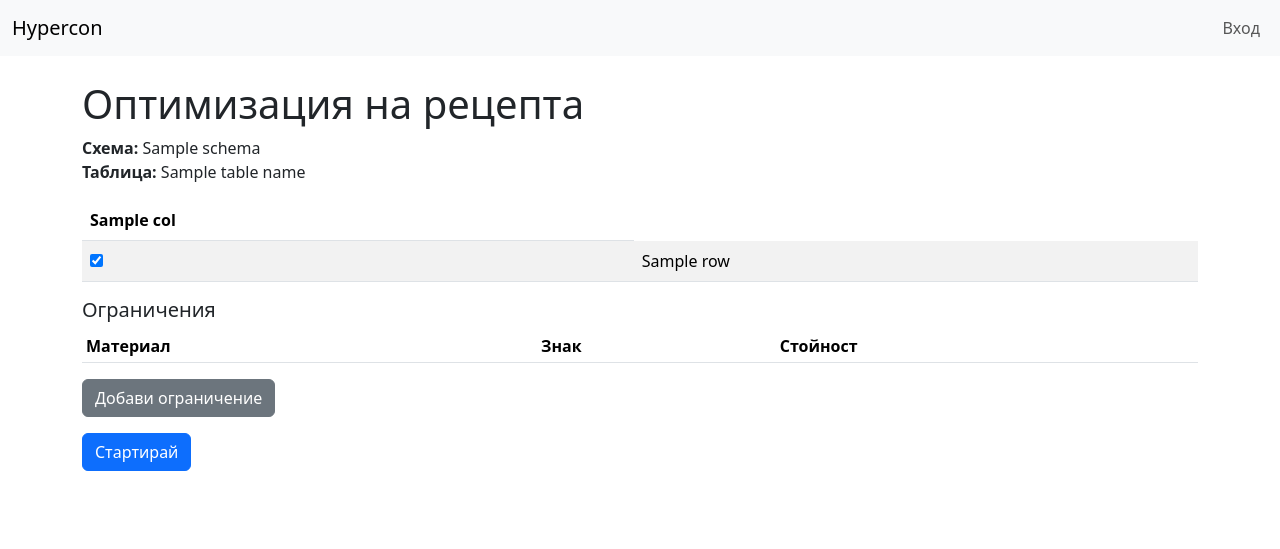
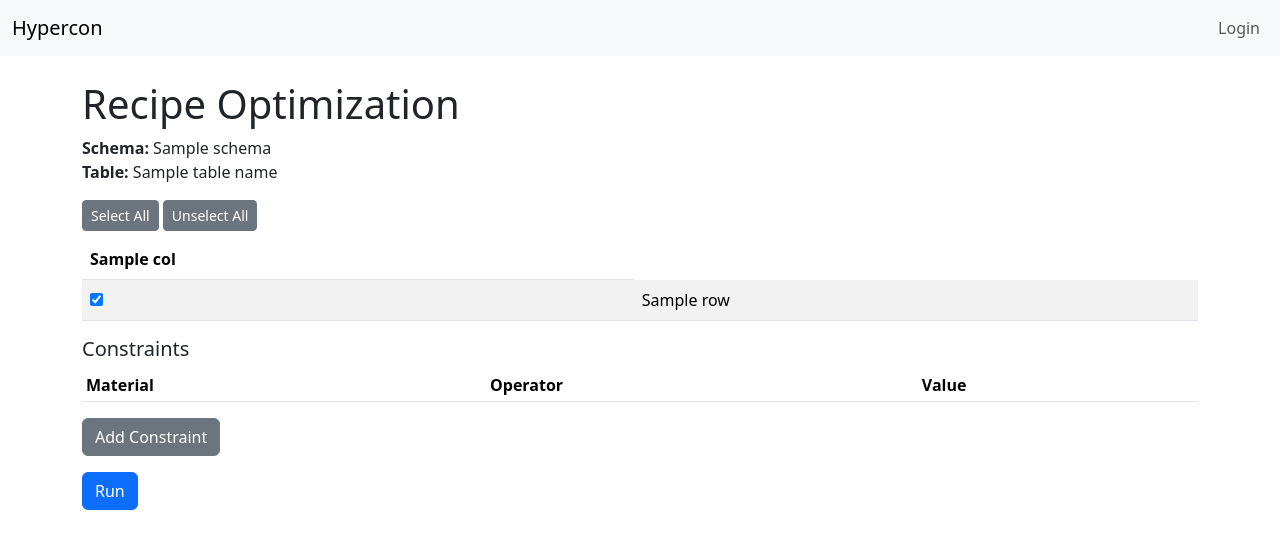
Before and after one commit to danbrawn/hypercon, a Python web app: template app/templates/optimize.html in a window 1280 px wide. Shown: the top 549 px of the page. Run offline with Jinja, Linux system fonts and the light colour scheme; the template is opened without the code that fills it: most values are stand-ins (such as "Sample title", 1, 10 or a date in 2020); lists and menus that the app fills with data are empty.

Commit message:
Convert UI text to English and add selection controls

```diff
--- a/app/routes_admin.py
+++ b/app/routes_admin.py
@@ -16,7 +16,7 @@ def manage_clients():
         schema = request.form["schema_name"].strip()
         db.session.add(Client(name=name, schema_name=schema))
         db.session.commit()
-        flash(f"Клиент {name} създаден.", "success")
+        flash(f"Client {name} created.", "success")
         return redirect(url_for("admin.manage_clients"))
 
     clients = Client.query.all()
@@ -36,7 +36,7 @@ def manage_users():
         user.set_password(pw)
         db.session.add(user)
         db.session.commit()
-        flash(f"Потребител {uname} създаден.", "success")
+        flash(f"User {uname} created.", "success")
         return redirect(url_for("admin.manage_users"))
 
     users   = User.query.all()
--- a/app/routes_auth.py
+++ b/app/routes_auth.py
@@ -22,7 +22,7 @@ def login():
             else:
                 session.pop("schema", None)
             return redirect(url_for("materials.page_materials"))
-        flash("Невалиден потребител или парола.", "danger")
+        flash("Invalid username or password.", "danger")
 
     return render_template("login.html")
 
@@ -32,5 +32,5 @@ def login():
 def logout():
     logout_user()
     session.pop("schema", None)
-    flash("Излязохте успешно.", "info")
+    flash("Logged out successfully.", "info")
     return redirect(url_for("auth.login"))
--- a/app/static/optimize.js
+++ b/app/static/optimize.js
@@ -5,6 +5,8 @@ const resultDiv = document.getElementById('result');
 const materials = JSON.parse(document.getElementById('materials-data').textContent);
 const addConstrBtn = document.getElementById('add-constr');
 const constrBody = document.getElementById('constraints-body');
+const selectAllBtn = document.getElementById('select-all');
+const unselectAllBtn = document.getElementById('unselect-all');
 
 // prevent form submission when pressing Enter
 form.addEventListener('submit', e => e.preventDefault());
@@ -54,6 +56,17 @@ function updateConstraintOptions() {
 document.querySelectorAll('.use-chk').forEach(chk =>
   chk.addEventListener('change', updateConstraintOptions)
 );
+
+if (selectAllBtn && unselectAllBtn) {
+  selectAllBtn.addEventListener('click', () => {
+    document.querySelectorAll('.use-chk').forEach(c => (c.checked = true));
+    updateConstraintOptions();
+  });
+  unselectAllBtn.addEventListener('click', () => {
+    document.querySelectorAll('.use-chk').forEach(c => (c.checked = false));
+    updateConstraintOptions();
+  });
+}
 
 // initial setup
 updateConstraintOptions();
@@ -134,7 +147,7 @@ runBtn.addEventListener('click', e => {
     .then(showResult)
     .catch(err => {
       console.error('Optimization error', err);
-      alert(err.message || 'Грешка при оптимизацията.');
+      alert(err.message || 'Optimization error.');
 
     })
     .finally(() => {
--- a/app/templates/admin/clients.html
+++ b/app/templates/admin/clients.html
@@ -1,6 +1,6 @@
 {% extends "base.html" %}
 {% block content %}
-<h3>Управление на клиенти</h3>
+<h3>Manage Clients</h3>
 
 <form method="post" class="mb-3">
   <input type="hidden" name="csrf_token" value="{{ csrf_token() }}">
@@ -12,7 +12,7 @@
       <input name="schema_name" class="form-control" placeholder="Schema Name" required>
     </div>
     <div class="col-auto">
-      <button class="btn btn-success">Добави</button>
+      <button class="btn btn-success">Add</button>
     </div>
   </div>
 </form>
--- a/app/templates/admin/users.html
+++ b/app/templates/admin/users.html
@@ -1,6 +1,6 @@
 {% extends "base.html" %}
 {% block content %}
-<h3>Управление на потребители</h3>
+<h3>Manage Users</h3>
 
 <form method="post" class="mb-3">
   <input type="hidden" name="csrf_token" value="{{ csrf_token() }}">
@@ -26,7 +26,7 @@
       </select>
     </div>
     <div class="col-auto">
-      <button class="btn btn-success">Добави</button>
+      <button class="btn btn-success">Add</button>
     </div>
   </div>
 </form>
--- a/app/templates/base.html
+++ b/app/templates/base.html
@@ -1,5 +1,5 @@
 <!doctype html>
-<html lang="bg">
+<html lang="en">
 <head>
   <meta charset="utf-8">
   <meta name="viewport" content="width=device-width, initial-scale=1">
@@ -17,13 +17,13 @@
       <ul class="navbar-nav ms-auto">
         {% if current_user.is_authenticated %}
           {% if current_user.role=='admin' %}
-            <li class="nav-item"><a class="nav-link" href="{{ url_for('admin.manage_clients') }}">Управ. Клиенти</a></li>
-            <li class="nav-item"><a class="nav-link" href="{{ url_for('admin.manage_users') }}">Управ. Потребители</a></li>
+            <li class="nav-item"><a class="nav-link" href="{{ url_for('admin.manage_clients') }}">Manage Clients</a></li>
+            <li class="nav-item"><a class="nav-link" href="{{ url_for('admin.manage_users') }}">Manage Users</a></li>
           {% endif %}
-          <li class="nav-item"><a class="nav-link" href="{{ url_for('optimize_bp.page') }}">Оптимизация</a></li>
-          <li class="nav-item"><a class="nav-link" href="{{ url_for('auth.logout') }}">Изход</a></li>
+          <li class="nav-item"><a class="nav-link" href="{{ url_for('optimize_bp.page') }}">Optimize</a></li>
+          <li class="nav-item"><a class="nav-link" href="{{ url_for('auth.logout') }}">Logout</a></li>
         {% else %}
-          <li class="nav-item"><a class="nav-link" href="{{ url_for('auth.login') }}">Вход</a></li>
+          <li class="nav-item"><a class="nav-link" href="{{ url_for('auth.login') }}">Login</a></li>
         {% endif %}
       </ul>
     </div>
--- a/app/templates/optimize.html
+++ b/app/templates/optimize.html
@@ -1,20 +1,25 @@
 {% extends 'base.html' %}
 {% block content %}
-<h1>Оптимизация на рецепта</h1>
+<h1>Recipe Optimization</h1>
 
 <div class="mb-3">
-  <strong>Схема:</strong> {{ schema }}<br>
-  <strong>Таблица:</strong> {{ table_name }}
+  <strong>Schema:</strong> {{ schema }}<br>
+  <strong>Table:</strong> {{ table_name }}
 </div>
 
 <form id="opt-form" action="{{ url_for('optimize_bp.run') }}" method="post">
   <input type="hidden" name="csrf_token" value="{{ csrf_token() }}">
 
+  <div class="mb-2">
+    <button type="button" id="select-all" class="btn btn-sm btn-secondary">Select All</button>
+    <button type="button" id="unselect-all" class="btn btn-sm btn-secondary">Unselect All</button>
+  </div>
+
   <table class="table table-striped" id="materials-table">
     <thead>
       <tr>
         {% for col in columns %}
-          <th>{{ col == 'use' and 'Избор' or col }}</th>
+          <th>{{ col == 'use' and 'Select' or col }}</th>
         {% endfor %}
       </tr>
     </thead>
@@ -31,28 +36,28 @@
   </table>
 
   <div class="mb-3">
-    <h5>Ограничения</h5>
+    <h5>Constraints</h5>
     <table class="table table-sm" id="constraints-table">
-      <thead><tr><th>Материал</th><th>Знак</th><th>Стойност</th></tr></thead>
+      <thead><tr><th>Material</th><th>Operator</th><th>Value</th></tr></thead>
       <tbody id="constraints-body"></tbody>
     </table>
-    <button type="button" id="add-constr" class="btn btn-secondary">Добави ограничение</button>
+    <button type="button" id="add-constr" class="btn btn-secondary">Add Constraint</button>
   </div>
 
-  <button id="run" type="button" class="btn btn-primary">Стартирай</button>
+  <button id="run" type="button" class="btn btn-primary">Run</button>
   <div id="spinner" class="d-none mt-2">
     <div class="spinner-border" role="status">
-      <span class="visually-hidden">Изчакване...</span>
+      <span class="visually-hidden">Working...</span>
     </div>
   </div>
 </form>
 
 <div id="result" class="d-none">
-  <h3>Резултат</h3>
+  <h3>Result</h3>
   <p id="best-mse"></p>
   <table class="table table-sm" id="weights-table">
     <thead>
-      <tr><th>Материал ID</th><th>Тегло %</th></tr>
+      <tr><th>Material ID</th><th>Weight %</th></tr>
     </thead>
     <tbody id="weights-body"></tbody>
   </table>
```
Also changed, not shown: app/optimize.py (+3 -3 lines), app/routes_materials.py (+15 -3 lines), app/static/materials.js (added, +11 -0 lines), app/templates/login.html (+4 -4 lines), app/templates/materials.html (+19 -5 lines).
